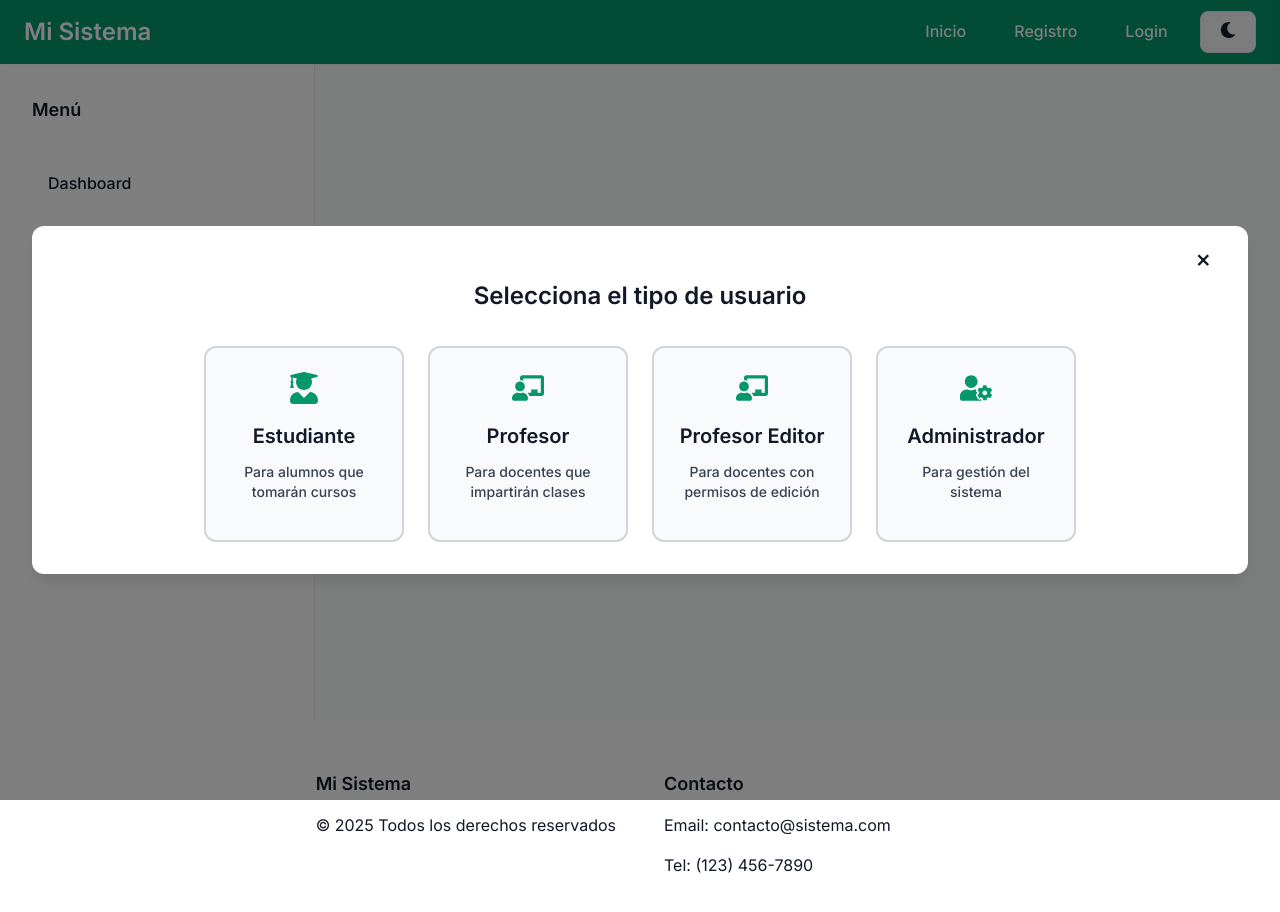
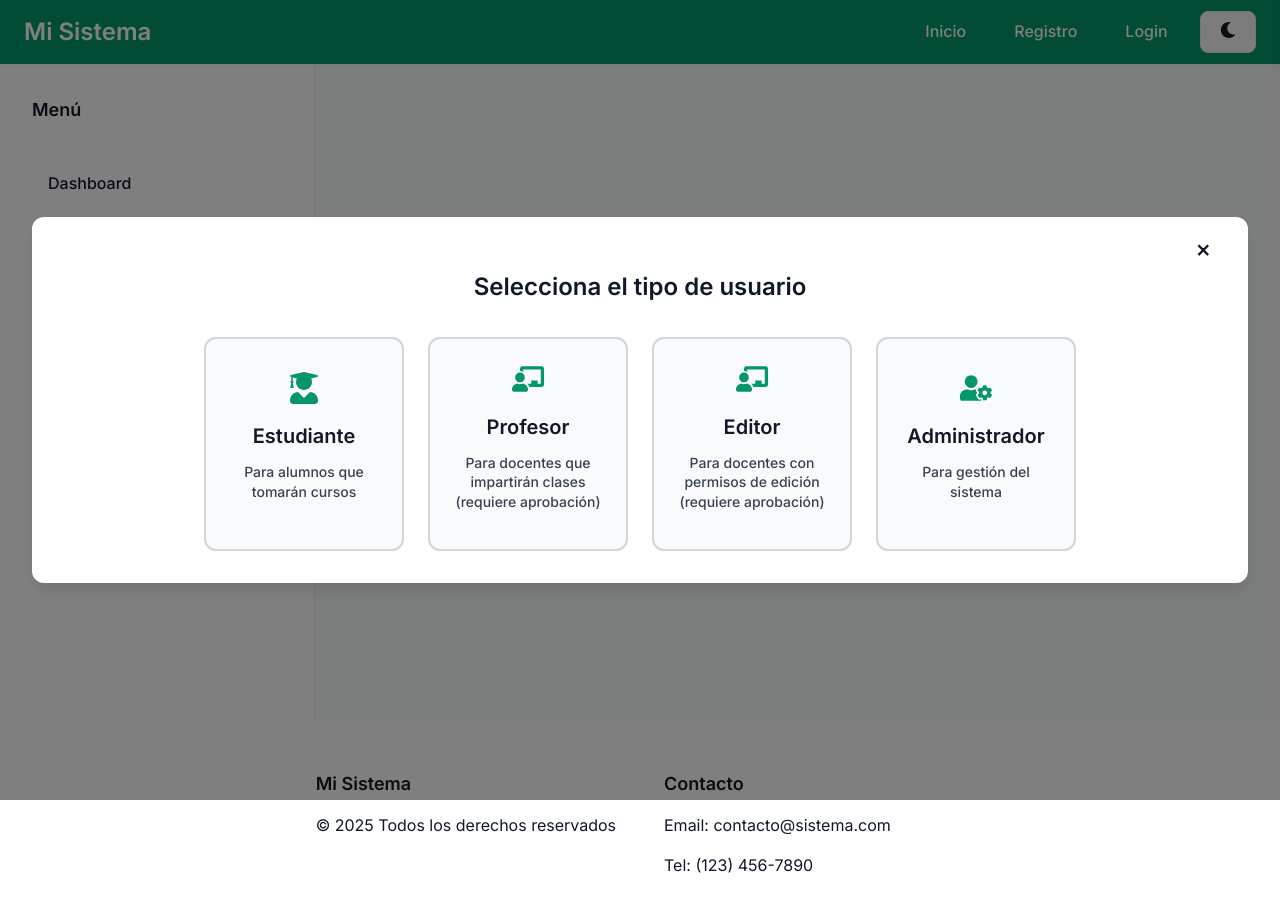
Before and after one commit to Jacf21/GenerationSW2025, a React (Vite) app in the folder Frontend/: page /registro in a window 1280 px wide. Shown: the top 912 px of the page. Built offline with nearby package versions, Linux system fonts and the light colour scheme.

Commit message:
Implementacion para que se pueda registrar un profesor editor con estado false(Profesor y editor) y los demas usuarios con true

```diff
--- a/Frontend/src/pages/Registro/Registro.css
+++ b/Frontend/src/pages/Registro/Registro.css
@@ -102,6 +102,12 @@
   border: 1px solid var(--error);
 }
 
+.mensaje-pendiente {
+  background-color: rgba(251, 191, 36, 0.1);
+  color: var(--advertencia);
+  border: 1px solid var(--advertencia);
+}
+
 .boton-primario {
   width: 100%;
   padding: var(--espacio-sm) var(--espacio-lg);
@@ -201,3 +207,15 @@
   font-weight: 600;
   margin-left: 0.25rem;
 }
+
+.tipo-descripcion {
+  font-size: 0.875rem;
+  color: var(--texto-secundario);
+  margin-top: var(--espacio-xs);
+}
+
+.requiere-aprobacion {
+  color: var(--advertencia);
+  font-size: 0.75rem;
+  margin-top: var(--espacio-xs);
+}
--- a/Frontend/src/pages/Registro/Registro.jsx
+++ b/Frontend/src/pages/Registro/Registro.jsx
@@ -26,13 +26,13 @@ const TipoUsuarioSelector = ({ onSelect }) => {
     {
       id: "profesor",
       nombre: "Profesor",
-      descripcion: "Para docentes que impartirán clases",
+      descripcion: "Para docentes que impartirán clases (requiere aprobación)",
       icon: <FaChalkboardTeacher className="tipo-icon" />,
     },
     {
-      id: "ProfesorEditor",
-      nombre: "Profesor Editor",
-      descripcion: "Para docentes con permisos de edición",
+      id: "edit",
+      nombre: "Editor",
+      descripcion: "Para docentes con permisos de edición (requiere aprobación)",
       icon: <FaChalkboardTeacher className="tipo-icon" />,
     },
     {
@@ -208,7 +208,7 @@ const getTipoLabel = (tipo) => {
   const tipos = {
     est: "Estudiante",
     profesor: "Profesor",
-    ProfesorEditor: "Profesor Editor",
+    edit: "Editor",
     admin: "Administrador",
   };
   return tipos[tipo] || "";
```
Also changed, not shown: 2 other files (tests, documents, lock files or other folders).
